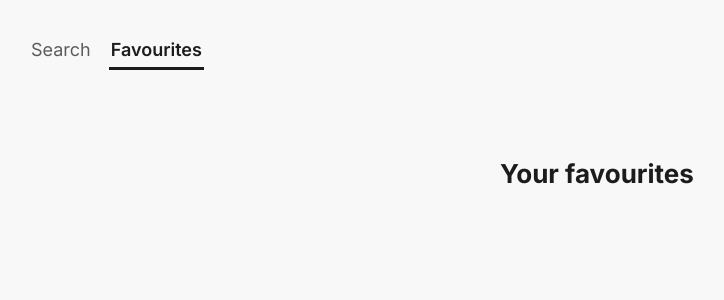
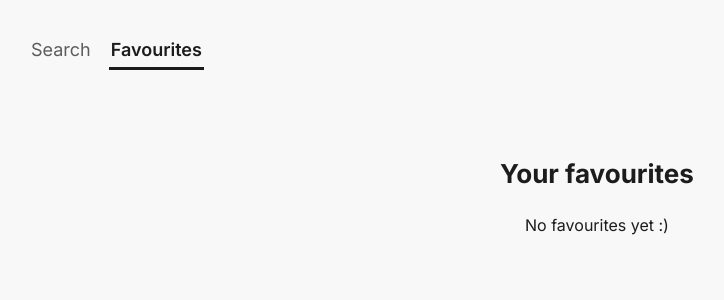
Before and after one commit to fucadzi/spotify-app, a Next.js app: page /favourites in a window 1280 px wide. Shown: the top 300 px of the page, without its empty margins (43-767 px from the left). Built offline with nearby package versions, Linux system fonts and the light colour scheme.

Commit message:
favourites page with styling

```diff
--- /dev/null
+++ b/src/app/favourites/favourites.module.scss
@@ -0,0 +1,41 @@
+.favouritesList {
+    display: flex;
+    flex-wrap: wrap;
+    gap: 16px;
+    justify-content: center;
+
+    .favourite {
+        flex-shrink: 0;
+        max-width: 160px;
+        border: 1px solid var(--border);
+        border-radius: 6px;
+        background-color: #fff;
+        position: relative;
+
+        .albumCover {
+            border-top-left-radius: 6px;
+            border-top-right-radius: 6px;
+        }
+
+        .about {
+            padding: 12px;
+            font-size: 14px;
+            color: var(--secondary-text);
+
+            .trackName {
+                color: var(--primary-text);
+                font-size: 16px;
+                font-weight: 600;
+            }
+
+            .remove {
+                position: absolute;
+                bottom: 4px;
+                right: 8px;
+                font-size: 18px;
+                color: var(--border-grey);
+                cursor: pointer;
+            }
+        }
+    }
+}
--- a/src/app/favourites/page.tsx
+++ b/src/app/favourites/page.tsx
@@ -1,21 +1,43 @@
 'use client';
 import styles from '@/app/page.module.scss';
+import favStyles from '@/app/favourites/favourites.module.scss';
 import { useFavouritesStore } from '@/store/favouritesStore';
+import Image from 'next/image';
 
 export default function FavouritesPage() {
-    const { favourites } = useFavouritesStore();
+    const { favourites, removeFavourite } = useFavouritesStore();
 
     return (
         <div className="items-center justify-items-center min-h-screen p-2 md:p-8">
             <main className={styles.page}>
-                <div className="flex flex-col">
-                    <h2 className={styles.title}>Your favourites</h2>
-                    <ul>
-                        {favourites.map((track: SpotifyTrack) => (
-                            <li key={track.id}>{track.name}</li>
-                        ))}
-                    </ul>
-                </div>
+                <h2 className={styles.title}>Your favourites</h2>
+                <ul className={favStyles.favouritesList}>
+                    {favourites.length ? favourites.map((track: SpotifyTrack) => (
+                        <li className={favStyles.favourite} key={track.id}>
+                            <Image
+                                className={favStyles.albumCover}
+                                src={track.album.images[0].url}
+                                alt={`Album cover for ${track.album.name}`}
+                                width={160}
+                                height={160}
+                                priority
+                            />
+                            <div className={favStyles.about}>
+                                <div className={favStyles.trackName}>
+                                    <a href={track.external_urls.spotify} target='_blank' rel='noopener noreferrer'>
+                                        {track.name}
+                                    </a>
+                                </div>
+                                <div>
+                                    {track.artists.map(artist => artist.name).join(', ')}
+                                </div>
+                                <button className={favStyles.remove} onClick={() => removeFavourite(track)}>
+                                    <i className={`mdi mdi-heart`} />
+                                </button>
+                            </div>
+                        </li>
+                    )) : <div>No favourites yet :)</div>}
+                </ul>
             </main>
         </div>
     );
--- a/src/store/favouritesStore.ts
+++ b/src/store/favouritesStore.ts
@@ -3,6 +3,7 @@ import { create } from 'zustand';
 type FavouritesStore = {
     favourites: SpotifyTrack[];
     toggleFavourites: (track: SpotifyTrack) => void;
+    removeFavourite: (track: SpotifyTrack) => void;
 };
 
 export const useFavouritesStore = create<FavouritesStore>((set) => ({
@@ -17,4 +18,7 @@ export const useFavouritesStore = create<FavouritesStore>((set) => ({
             : [track, ...state.favourites],
         };
         }),
+    removeFavourite: (track) => set((state) => {
+        return { favourites : state.favourites.filter((t) => t.id !== track.id) }
+    }),
 }));
```
